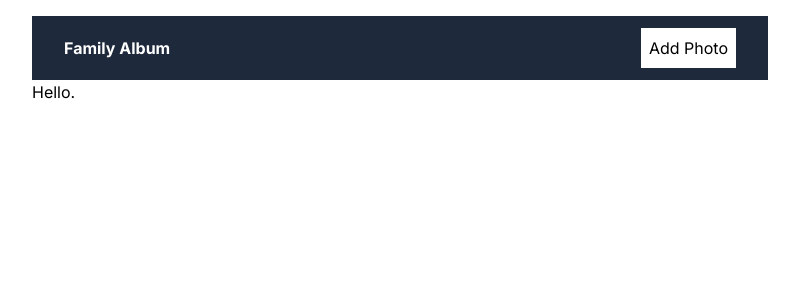
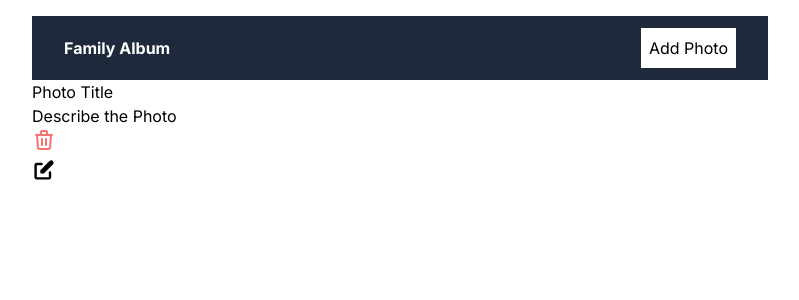
Before and after one commit to johnVundi/NextJs, a Next.js app: page / in a window 1280 px wide. Shown: the top 300 px of the page, without its empty margins (240-1039 px from the left). Built offline with nearby package versions, Linux system fonts and the light colour scheme.

Commit message:
added delete and edit icons

```diff
--- a/app/page.js
+++ b/app/page.js
@@ -1,7 +1,8 @@
-import Image from 'next/image'
+import PhotosList from '@/components/PhotosList'
+
 
 export default function Home() {
   return (
-  <h1>Hello.</h1>
+  <PhotosList />
   )
 }
--- /dev/null
+++ b/components/PhotosList.js
@@ -0,0 +1,22 @@
+import Link from "next/link";
+import RemoveBtn from "./RemoveBtn";
+import {HiPencilAlt} from "react-icons/hi";
+
+export default function PhotosList() {
+  return (
+    <>
+      <div>
+        <div>
+            <h2>Photo Title</h2>
+            <div>Describe the Photo</div>
+        </div>
+        <div>
+            <RemoveBtn />
+            <Link href={'/editDescription/123'}>
+                <HiPencilAlt size={24} />
+            </Link>
+        </div>
+      </div>
+    </>
+  );
+}
--- /dev/null
+++ b/components/RemoveBtn.js
@@ -0,0 +1,9 @@
+import { HiOutlineTrash } from "react-icons/hi"
+
+export default function RemoveBtn(){
+    return(
+        <button className="text-red-400">
+            <HiOutlineTrash size={24}/>
+        </button>
+    )
+}
```
